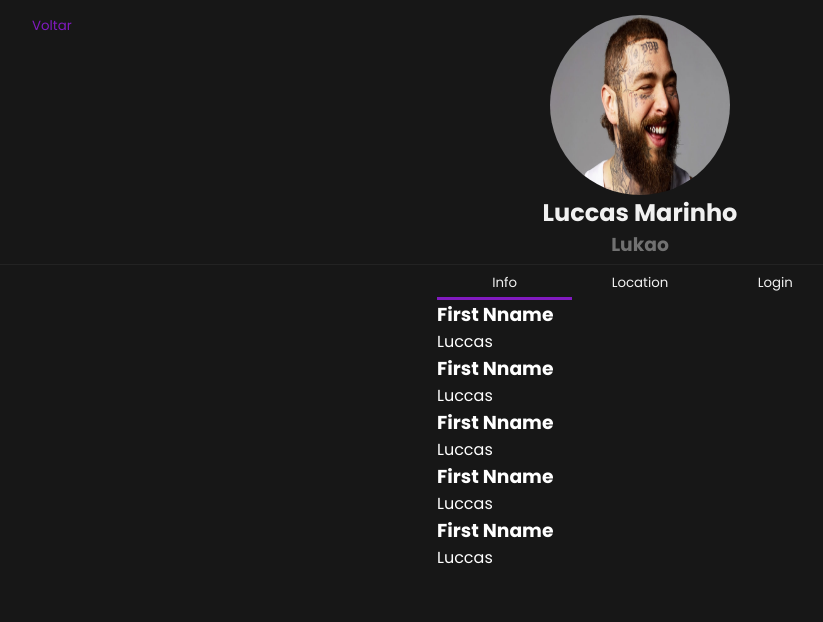
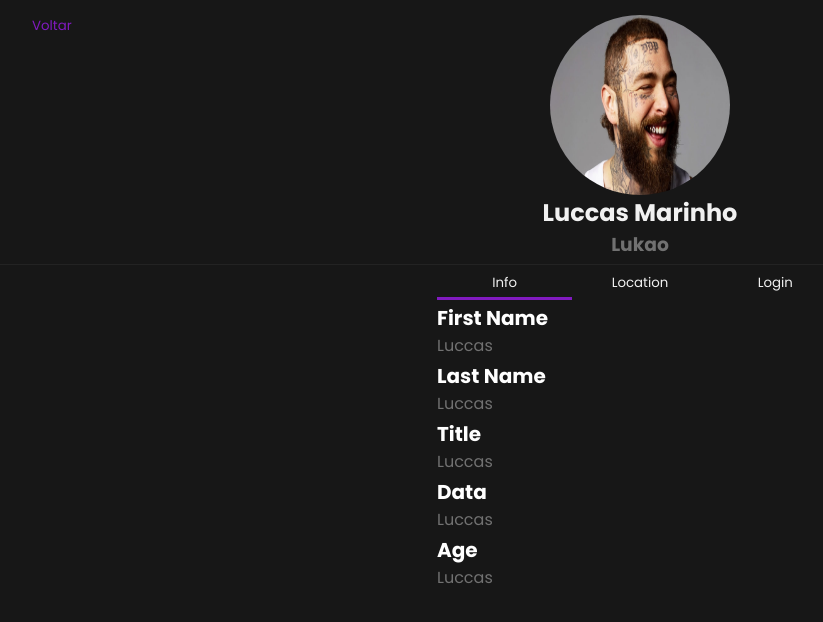
Before and after one commit to Luccasmarinho/react-find-people, a React (Vite) app: page /profile in a window 1280 px wide. Shown: the top 622 px of the page, without its empty margins (0-823 px from the left). Built offline with nearby package versions, Linux system fonts and the light colour scheme.

Commit message:
Animation border

```diff
--- a/package.json
+++ b/package.json
@@ -13,6 +13,7 @@
     "@emotion/react": "^11.14.0",
     "@emotion/styled": "^11.14.1",
     "@mui/material": "^7.3.4",
+    "framer-motion": "^12.23.24",
     "react": "^19.1.1",
     "react-dom": "^19.1.1",
     "react-router-dom": "^7.9.4",
--- a/src/Components/Table/TableStyle.tsx
+++ b/src/Components/Table/TableStyle.tsx
@@ -1,12 +1,15 @@
 import styled from "styled-components";
 
 export const Container = styled.div`
-  width: 90%;
+  width: 100%;
+  display: flex;
+  justify-content: center;
 `;
 
 export const ContainerTable = styled.table`
   border-collapse: collapse;
   width: 100%;
+  max-width: 1300px;
 `;
 
 export const Th = styled.th`
--- a/src/Components/UserDetails/SectionBottomUserDetails/SectionBottomUserDetails.tsx
+++ b/src/Components/UserDetails/SectionBottomUserDetails/SectionBottomUserDetails.tsx
@@ -4,6 +4,8 @@ import {
   TabInfo,
   AreaButton,
   Button,
+  Fields,
+  BorderHighlight,
 } from "./SectionBottomUserDetailsStyle";
 
 const SectionBottomUserDetails = () => {
@@ -22,6 +24,7 @@ const SectionBottomUserDetails = () => {
             onClick={() => handleClickButton("info")}
           >
             Info
+            {nameBtn === "info" && <BorderHighlight layoutId="border" />}
           </Button>
           <Button
             id="location"
@@ -29,6 +32,7 @@ const SectionBottomUserDetails = () => {
             onClick={() => handleClickButton("location")}
           >
             Location
+            {nameBtn === "location" && <BorderHighlight layoutId="border" />}
           </Button>
           <Button
             id="login"
@@ -36,32 +40,33 @@ const SectionBottomUserDetails = () => {
             onClick={() => handleClickButton("login")}
           >
             Login
+            {nameBtn === "login" && <BorderHighlight layoutId="border" />}
           </Button>
         </AreaButton>
-        <div>
+        <Fields>
           <ul>
             <li>
-              <h3>First Nname</h3>
+              <h3>First Name</h3>
               <p>Luccas</p>
             </li>
             <li>
-              <h3>First Nname</h3>
+              <h3>Last Name</h3>
               <p>Luccas</p>
             </li>
             <li>
-              <h3>First Nname</h3>
+              <h3>Title</h3>
               <p>Luccas</p>
             </li>
             <li>
-              <h3>First Nname</h3>
+              <h3>Data</h3>
               <p>Luccas</p>
             </li>
             <li>
-              <h3>First Nname</h3>
+              <h3>Age</h3>
               <p>Luccas</p>
             </li>
           </ul>
-        </div>
+        </Fields>
       </TabInfo>
     </Container>
   );
--- a/src/Components/UserDetails/SectionBottomUserDetails/SectionBottomUserDetailsStyle.tsx
+++ b/src/Components/UserDetails/SectionBottomUserDetails/SectionBottomUserDetailsStyle.tsx
@@ -1,4 +1,5 @@
 import styled from "styled-components";
+import { motion } from "framer-motion";
 
 interface ButtonProps {
   $nameBtn?: string;
@@ -20,7 +21,24 @@ export const AreaButton = styled.div`
   justify-content: center;
 `;
 
+export const Fields = styled.div`
+  li {
+    display: flex;
+    flex-direction: column;
+    margin-top: 3px;
+  }
+  h3 {
+    font-size: 20px;
+  }
+
+  p {
+    font-family: 16px;
+    color: var(--grey2);
+  }
+`;
+
 export const Button = styled.button<ButtonProps>`
+  position: relative;
   width: 100%;
   height: 35px;
   background-color: transparent;
@@ -28,6 +46,13 @@ export const Button = styled.button<ButtonProps>`
   border: none;
   padding: 8px;
   cursor: pointer;
-  border-bottom: ${({ $nameBtn, id }) =>
-    $nameBtn === id ? "3px solid var(--primary)" : "none"};
 `;
+
+export const BorderHighlight = styled(motion.div)`
+  position: absolute;
+  bottom: 0;
+  left: 0;
+  width: 100%;
+  height: 3px;
+  background-color: var(--primary);
+`;
```
Also changed, not shown: 1 other file (tests, documents, lock files or other folders).
